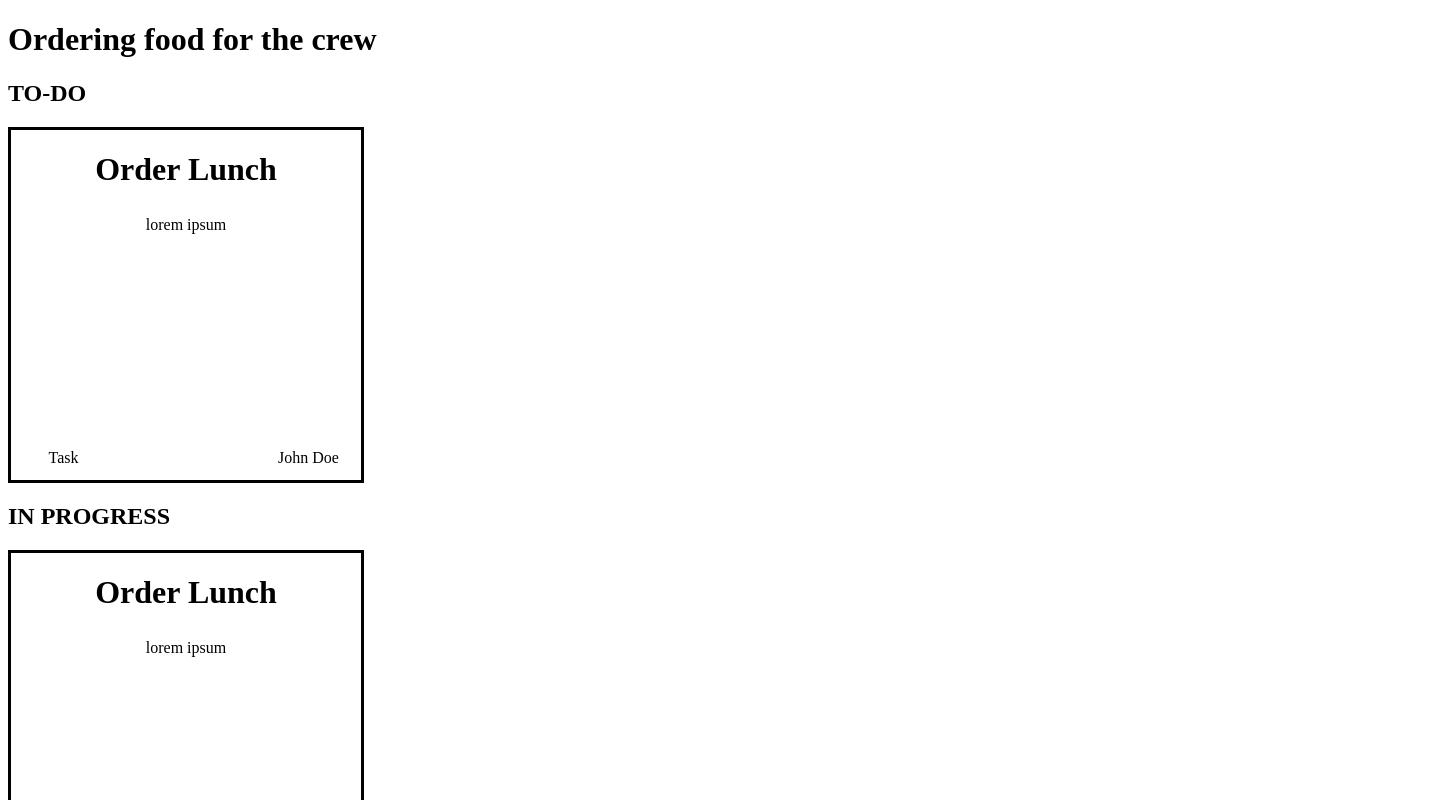
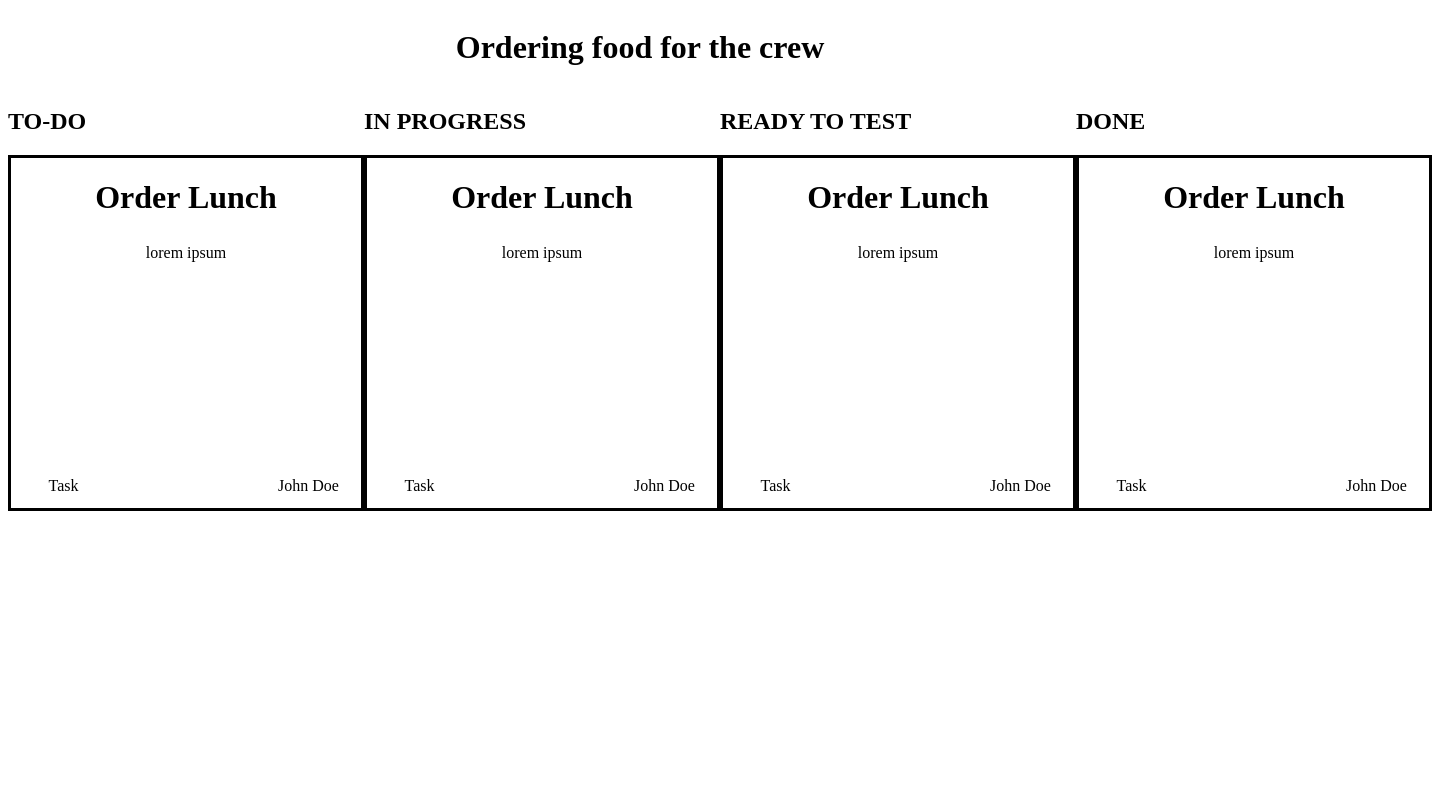
Before and after one commit to MarshNguyen/Jira-Excercise, a React (Create React App) app: page / in a window 1280 px wide. Shown: the top 800 px of the page, 1432 px wide, since content can reach past the window. Built offline with nearby package versions, Linux system fonts and the light colour scheme.

Commit message:
Created CSS files for JiraBoard and TaskBoard

```diff
--- /dev/null
+++ b/src/components/JiraBoard.css
@@ -0,0 +1,9 @@
+.jira-board {
+  display: flex;
+  flex-direction: column;
+  justify-content: center;
+}
+
+h1 {
+  align-self: center;
+}
--- a/src/components/JiraBoard.js
+++ b/src/components/JiraBoard.js
@@ -2,7 +2,7 @@ import React, { useState } from "react";
 import ReactDOM from "react-dom";
 
 import TaskBoard from "./TaskBoard.js";
-
+import "./JiraBoard.css";
 function JiraBoard() {
   const [title, setTitle] = useState("Ordering food for the crew");
 
--- /dev/null
+++ b/src/components/TaskBoard.css
@@ -0,0 +1,3 @@
+.task-board {
+  display: flex;
+}
--- a/src/components/TaskBoard.js
+++ b/src/components/TaskBoard.js
@@ -1,6 +1,8 @@
 import React, { useState } from "react";
 import ReactDOM from "react-dom";
 import TaskColumn from "./TaskColumn.js";
+
+import "./TaskBoard.css";
 
 function TaskBoard() {
   return (
```
